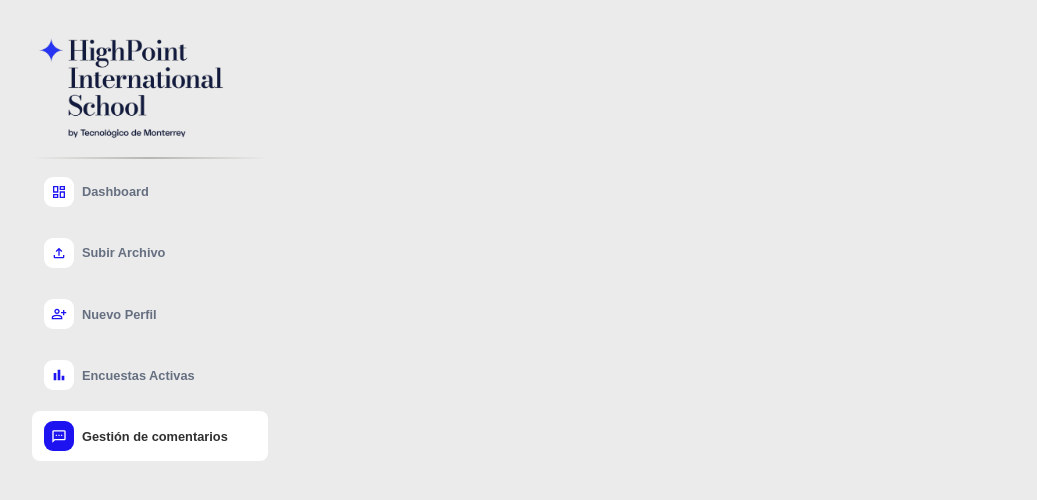
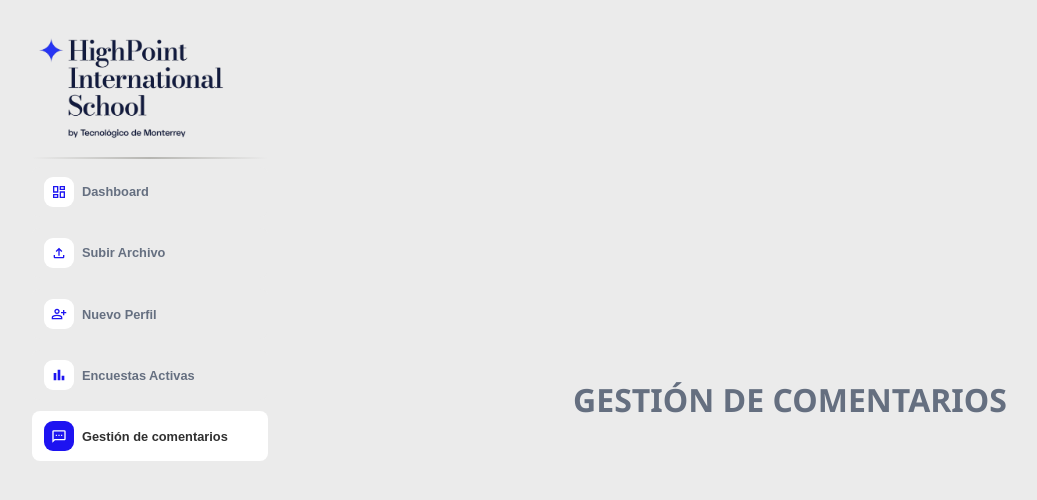
Before and after one commit to CLA-TC2005B-FJ2025/equipo5-prototipo, a React (Vite) app: page /gestionComentarios in a window 1280 px wide. Shown: the top 500 px of the page, without its empty margins (0-1037 px from the left). Built offline with nearby package versions, Linux system fonts and the light colour scheme; sample sign-in values are in the browser's storage.

Commit message:
agregando poquito boilerplate nomas

```diff
--- a/src/Paginas/SubirArchivo.jsx
+++ b/src/Paginas/SubirArchivo.jsx
@@ -21,6 +21,9 @@ export default function subirArchivo() {
       <div className="Sidebar">
         <Sidebar botonActivoAct={"Subir Archivo"}></Sidebar>
       </div>
+      <div className="MainContent">
+        <h1>SUBIR ARCHIVO</h1>
+      </div>
     </div>
   );
 }
--- a/src/Paginas/encuestasActivas.jsx
+++ b/src/Paginas/encuestasActivas.jsx
@@ -21,6 +21,9 @@ export default function EncuestasActivas() {
       <div className="Sidebar">
         <Sidebar botonActivoAct={"Encuestas Activas"}></Sidebar>
       </div>
+      <div className="MainContent">
+        <h1>ENCUESTAS ACTIVAS</h1>
+      </div>
     </div>
   );
 }
--- a/src/Paginas/gestionComentarios.jsx
+++ b/src/Paginas/gestionComentarios.jsx
@@ -21,6 +21,9 @@ export default function GestionComentarios() {
       <div className="Sidebar">
         <Sidebar botonActivoAct={"Gestión de comentarios"}></Sidebar>
       </div>
+      <div className="MainContent">
+        <h1>GESTIÓN DE COMENTARIOS</h1>
+      </div>
     </div>
   );
 }
--- a/src/Paginas/nuevoPerfil.jsx
+++ b/src/Paginas/nuevoPerfil.jsx
@@ -21,6 +21,9 @@ export default function NuevoPerfil() {
       <div className="Sidebar">
         <Sidebar botonActivoAct={"Nuevo Perfil"}></Sidebar>
       </div>
+      <div className="MainContent">
+        <h1>NUEVO PERFIL</h1>
+      </div>
     </div>
   );
 }
```
